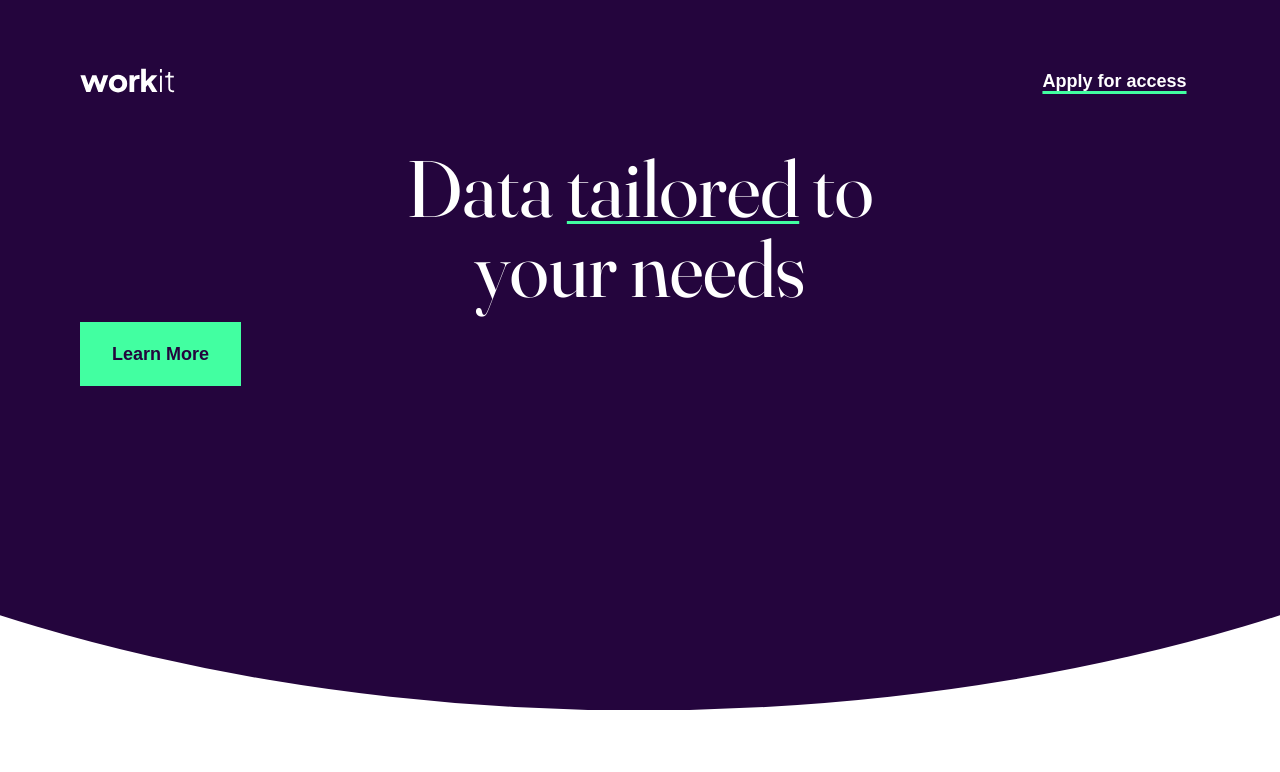
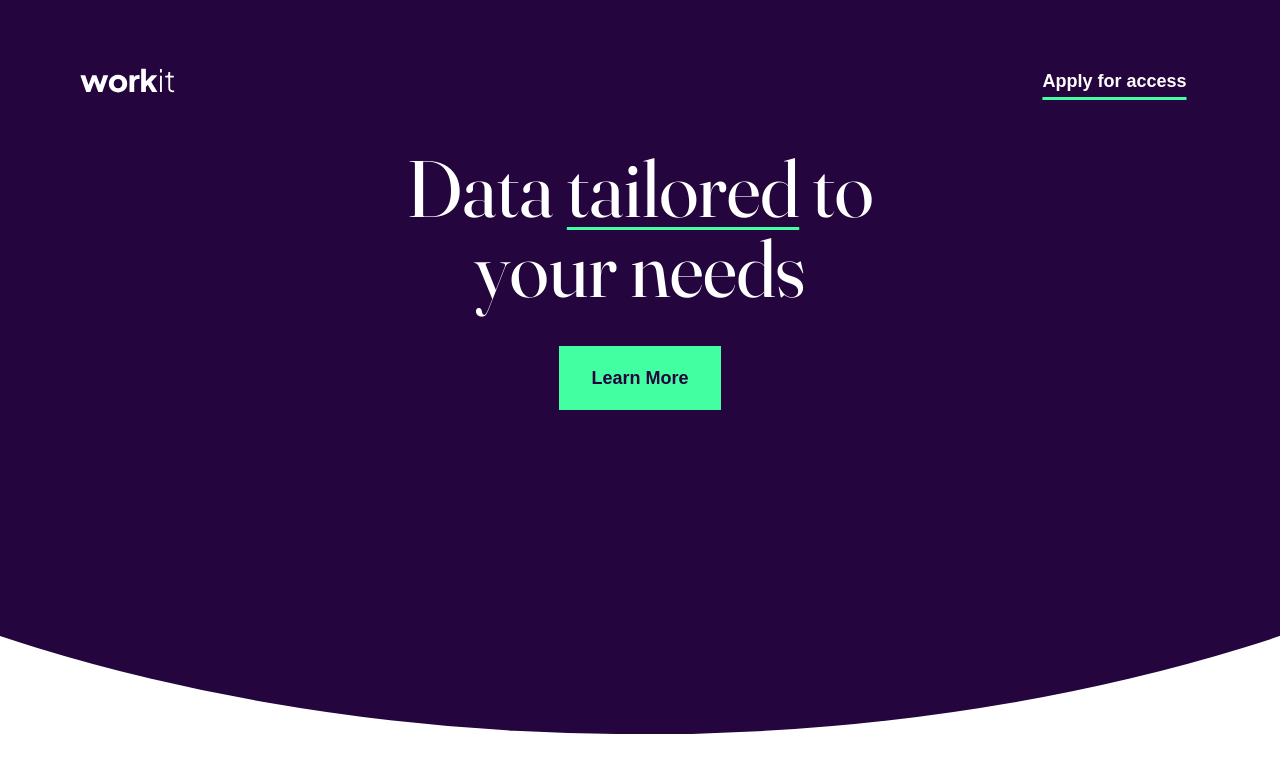
Before and after one commit to JBetoReyes/beyond-workit-landing-page, a React (Vite) app: page / in a window 1280 px wide. Shown: the top 772 px of the page. Built offline with nearby package versions, Linux system fonts and the light colour scheme.

Commit message:
centering hero section content and adding text underline offset for large screens

```diff
--- a/src/sass/components/_hero-section.scss
+++ b/src/sass/components/_hero-section.scss
@@ -3,9 +3,18 @@
 .hero-section {
     padding-block: $hero-padding-block;
     position: relative;
+    &__container {
+        display: flex;
+        flex-direction: column;
+        align-items: center;
+        --flow-spacer: #{$size-9};
+    }
     &.top-background-layer {
         background-color: $hero-section-background-color;
-        clip-path: ellipse(100% 100% at 50% 0%);
+        clip-path: ellipse(180% 100% at 50% 0%);
+        @include mq(medium) {
+            clip-path: ellipse(100% 100% at 50% 0%);
+        }
     }
     .bottom-background-layer {
         background-color: $hero-section-bottom-background-color;
--- a/src/sass/utilities/_text-underline.scss
+++ b/src/sass/utilities/_text-underline.scss
@@ -3,4 +3,7 @@
 .text-underline {
     text-underline-offset: $text-underline-offset;
     text-decoration: underline $text-underline-color $text-underline-thickness;
+    @include mq(large) {
+        text-underline-offset: 10px;
+    }
 }
```
